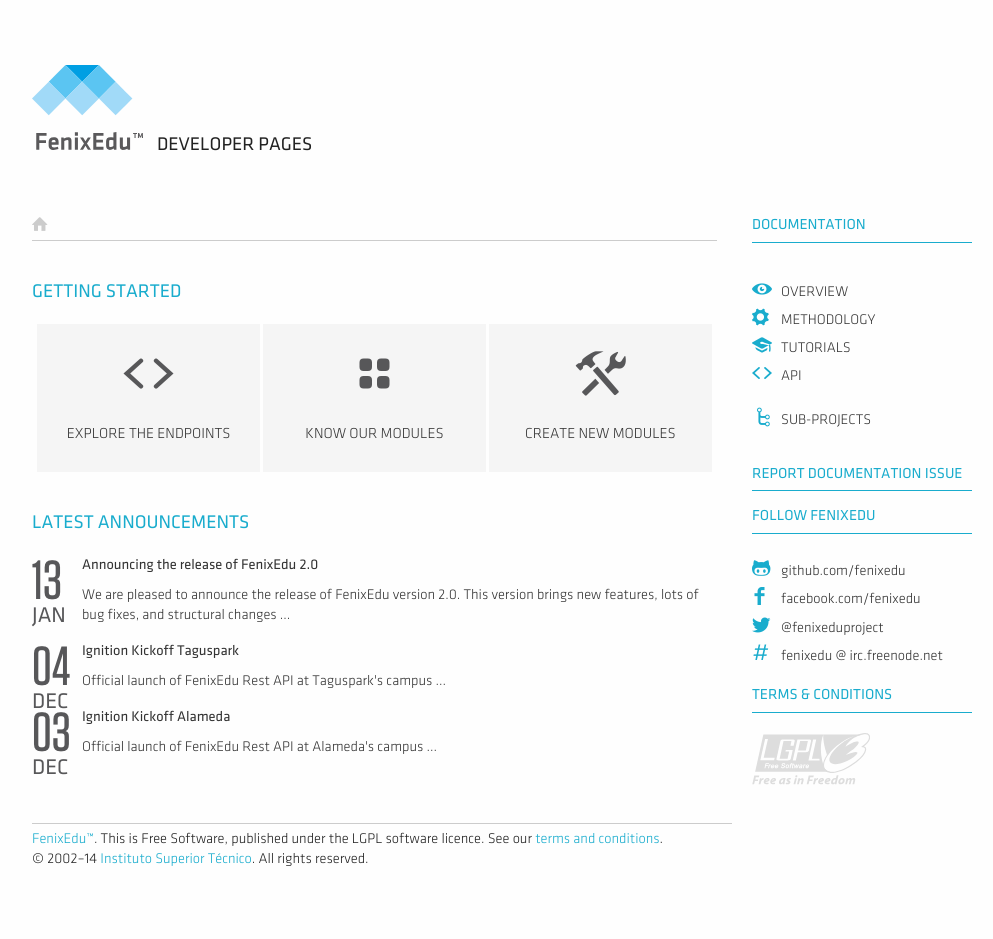
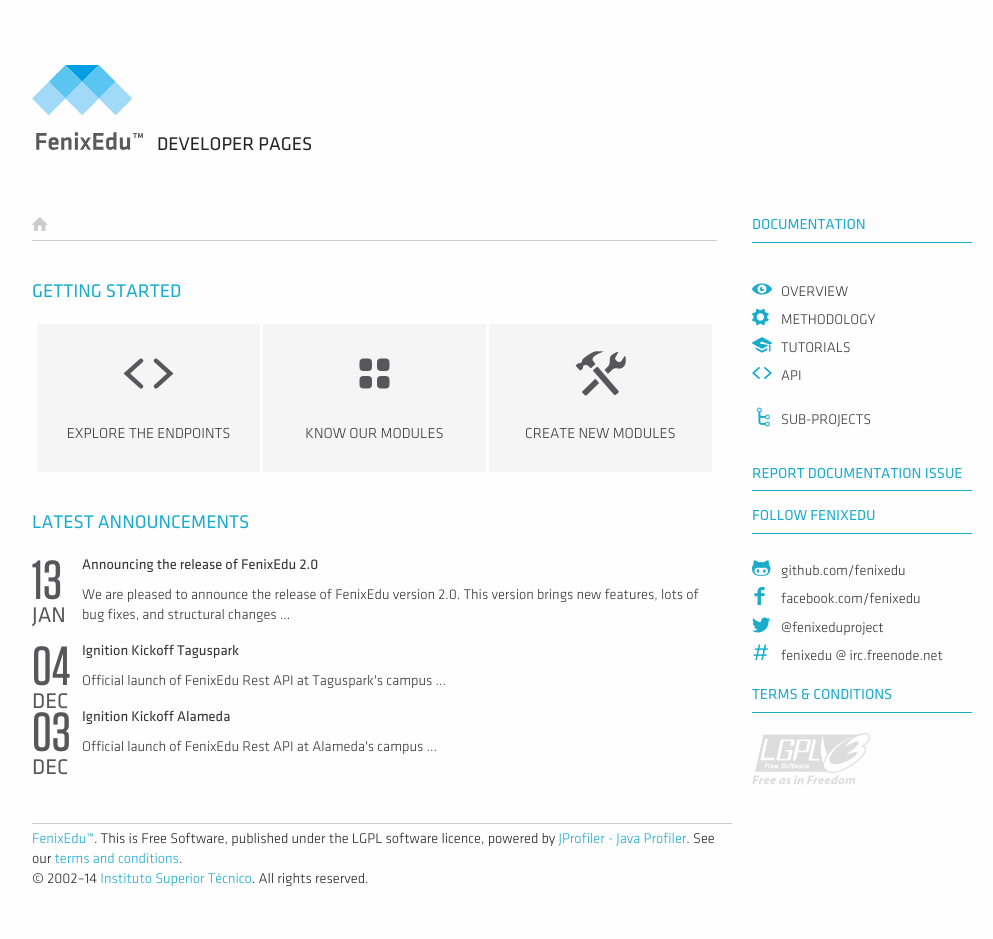
Before and after one commit to FenixEdu/fenixedu.github.io, a Jekyll site: the page built from dev/index.md, in a window 1280 px wide. Shown: the whole page, without its empty margins (128-1121 px from the left). Built offline with Jekyll 4.4.1, drawn with Linux system fonts in a browser that asks for light colours; nearby versions of some CDN libraries; Markdown is read by kramdown in place of the engine named in the settings.

Commit message:
Thank you, JProfiler!

```diff
--- a/404.html
+++ b/404.html
@@ -134,7 +134,7 @@
 
     <footer class="container" role="footer">
     <span class="twelve columns alpha">
-        <a href="http://fenixedu.org">FenixEdu™</a>. This is Free Software, published under the LGPL software licence. See our <a href="/dev/terms">terms and conditions</a>.
+        <a href="http://fenixedu.org">FenixEdu™</a>. This is Free Software, published under the LGPL software licence, powered by <a href="http://www.ej-technologies.com/products/jprofiler/overview.html">JProfiler - Java Profiler</a>. See our <a href="/dev/terms">terms and conditions</a>.
         <br />© 2002–14 <a href="http://tecnico.ulisboa.pt/">Instituto Superior Técnico</a>. All rights reserved.
     </span>
     <br class="clear">
--- a/_includes/footer.html
+++ b/_includes/footer.html
@@ -1,6 +1,6 @@
 <footer class="container" role="footer">
     <span class="twelve columns alpha">
-        <a href="http://fenixedu.org">FenixEdu™</a>. This is Free Software, published under the LGPL software licence. See our <a href="{{page.root}}terms">terms and conditions</a>.
+        <a href="http://fenixedu.org">FenixEdu™</a>. This is Free Software, published under the LGPL software licence, powered by <a href="http://www.ej-technologies.com/products/jprofiler/overview.html">JProfiler - Java Profiler</a>. See our <a href="{{page.root}}terms">terms and conditions</a>.
     	<br />© 2002–14 <a href="http://tecnico.ulisboa.pt/">Instituto Superior Técnico</a>. All rights reserved.
     </span>
     <br class="clear">
```
